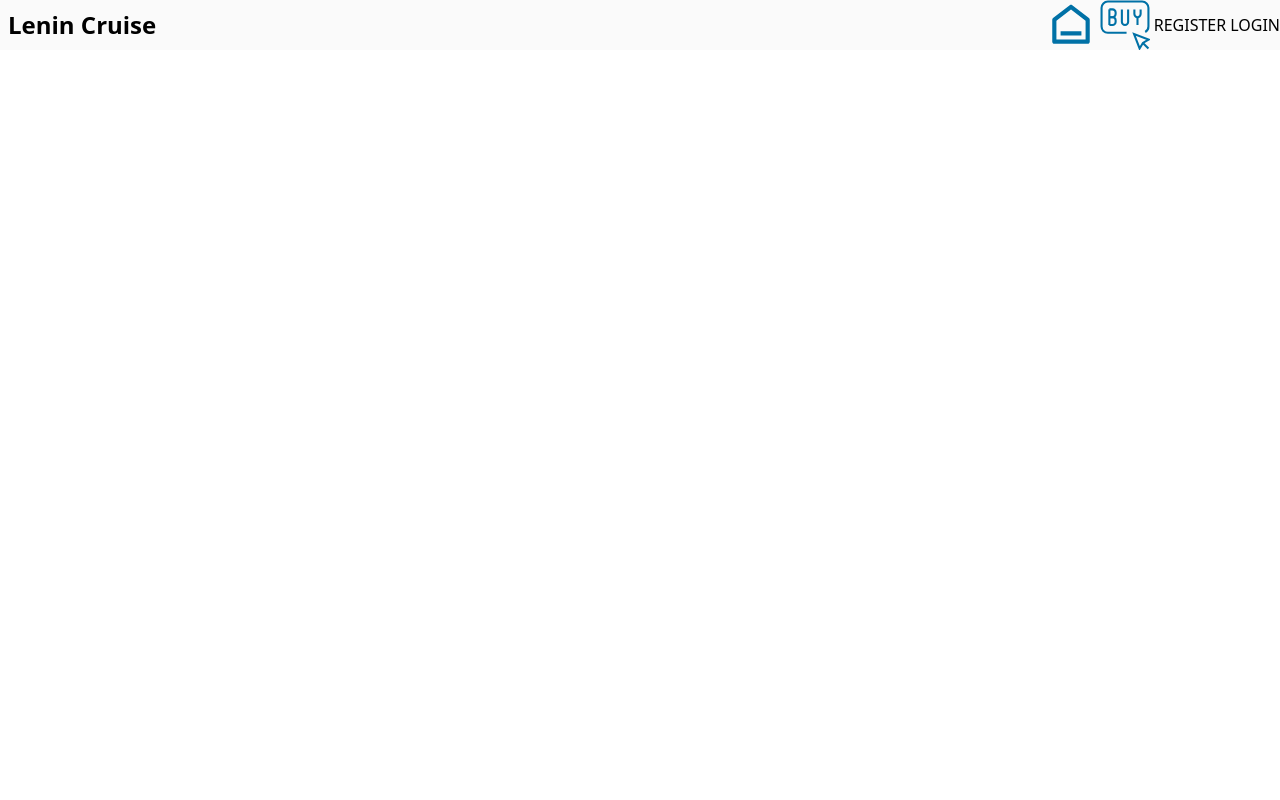
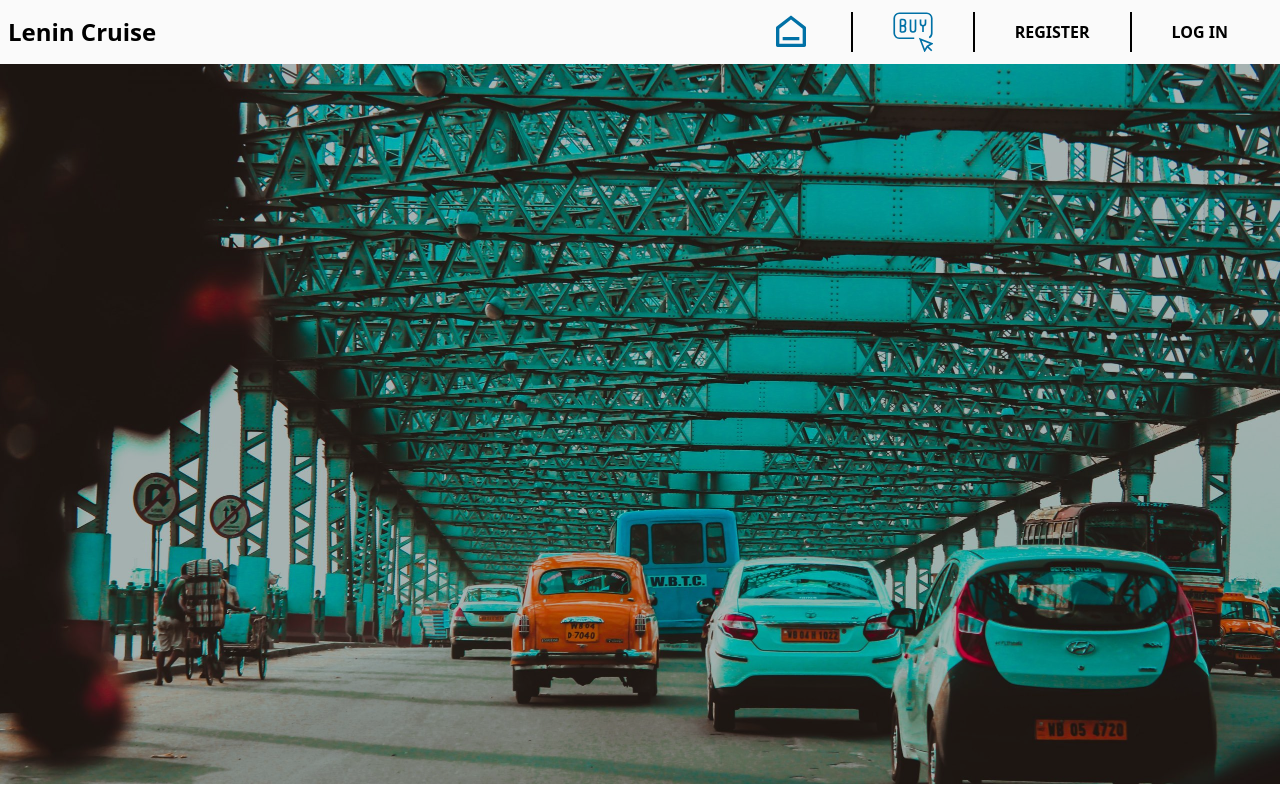
Before and after one commit to theprinceraj/Cruise-Booking-Website, a React (Vite) app in the folder frontend/: page / in a window 1280 px wide. Built offline with nearby package versions, Linux system fonts and the light colour scheme.

Commit message:
navbar and home poage

```diff
--- a/frontend/index.html
+++ b/frontend/index.html
@@ -8,8 +8,8 @@
         <link rel="preconnect" href="https://fonts.googleapis.com" />
         <link rel="preconnect" href="https://fonts.gstatic.com" crossorigin />
         <link
-            rel="stylesheet"
-            href="https://fonts.googleapis.com/css2?family=Roboto:wght@300;400;500;700&display=swap" />
+            href="https://fonts.googleapis.com/css2?family=Jost:ital,wght@0,100..900;1,100..900&display=swap"
+            rel="stylesheet" />
     </head>
     <body>
         <div id="root"></div>
--- a/frontend/package.json
+++ b/frontend/package.json
@@ -27,6 +27,7 @@
         "react-dom": "^18.2.0"
     },
     "dependencies": {
-        "react-router-dom": "^6.23.1"
+        "react-router-dom": "^6.23.1",
+        "react-simply-carousel": "^9.1.3"
     }
 }
--- /dev/null
+++ b/frontend/src/components/Carousel.jsx
@@ -0,0 +1,43 @@
+import React, { useState } from "react";
+
+export default function Carousel() {
+    const images = [
+        "https://images.pexels.com/photos/1141853/pexels-photo-1141853.jpeg?auto=compress&cs=tinysrgb&dpr=2&h=750&w=1260",
+        "https://images.pexels.com/photos/1714208/pexels-photo-1714208.jpeg?auto=compress&cs=tinysrgb&dpr=2&h=750&w=1260",
+        "https://images.pexels.com/photos/1874613/pexels-photo-1874613.jpeg?auto=compress&cs=tinysrgb&dpr=2&h=750&w=1260",
+        "https://images.pexels.com/photos/1878715/pexels-photo-1878715.jpeg?auto=compress&cs=tinysrgb&dpr=2&h=750&w=1260",
+        "https://images.pexels.com/photos/257360/pexels-photo-257360.jpeg?auto=compress&cs=tinysrgb&dpr=2&h=750&w=1260",
+    ];
+
+    const [currentIndex, setCurrentIndex] = useState(0);
+
+    const prevSlide = () => {
+        setCurrentIndex((prevIndex) => (prevIndex === 0 ? images.length - 1 : prevIndex - 1));
+    };
+
+    const nextSlide = () => {
+        setCurrentIndex((prevIndex) => (prevIndex === images.length - 1 ? 0 : prevIndex + 1));
+    };
+
+    return (
+        <div className="relative w-full overflow-hidden">
+            <div
+                className="flex transition-transform duration-500"
+                style={{ transform: `translateX(-${currentIndex * 100}%)` }}>
+                {images.map((image, index) => (
+                    <img key={index} src={image} alt={`Slide ${index}`} className="w-full h-64 md:h-96 object-cover" />
+                ))}
+            </div>
+            <button
+                onClick={prevSlide}
+                className="absolute top-1/2 left-2 transform -translate-y-1/2 bg-gray-800 text-white rounded-full p-2 focus:outline-none z-[10000]">
+                &lt;
+            </button>
+            <button
+                onClick={nextSlide}
+                className="absolute top-1/2 right-2 transform -translate-y-1/2 bg-gray-800 text-white rounded-full p-2 focus:outline-none z-[10000]">
+                &gt;
+            </button>
+        </div>
+    );
+}
--- a/frontend/src/components/Navbar.jsx
+++ b/frontend/src/components/Navbar.jsx
@@ -1,19 +1,23 @@
 import { Link } from "react-router-dom";
 import buyLogo from "/buyLogo.svg";
 import homeLogo from "/homeLogo.svg";
-export default function CollapsibleNavbar() {
+export default function Navbar() {
     return (
-        <div className="flex items-center justify-between bg-[#fafafa]">
+        <div className="flex items-center justify-between bg-[#fafafa] border-b-1 h-15 shadow-black">
             <div className="w-40 m-2 font-bold text-2xl">Lenin Cruise</div>
-            <div className="flex items-center gap-1">
-                <Link to="/">
-                    <img src={homeLogo} alt="Go back to homepage" width={50} />
+            <div className="flex items-center m-3">
+                <Link to="/" className="px-10 border-e-2">
+                    <img src={homeLogo} alt="Go back to homepage" width={40} />
                 </Link>
-                <Link to="/booking">
-                    <img src={buyLogo} alt="Book Now" width={50} />
+                <Link to="/booking" className="px-10 border-e-2">
+                    <img src={buyLogo} alt="Book Now" width={40} />
                 </Link>
-                <Link to="/contact">REGISTER</Link>
-                <Link to="/authorization">LOGIN</Link>
+                <Link to="/authorization" className="px-10 font-bold p-2 border-e-2">
+                    REGISTER
+                </Link>
+                <Link to="/authorization" className="px-10 font-bold p-2">
+                    LOG IN
+                </Link>
             </div>
         </div>
     );
--- a/frontend/src/index.css
+++ b/frontend/src/index.css
@@ -1,15 +1,13 @@
 @tailwind base;
 @tailwind components;
 @tailwind utilities;
-
-:root {
-    --primary-color: #c1aa7f; /* Example primary color */
-    --secondary-color: #393732; /* Example secondary color */
-    --accent-color: #24282b;
-    --neutral-color: #f9f8f3;
-}
 
 html {
     width: 100%;
     height: 100%;
 }
+
+body {
+    width: 100%;
+    height: 100%;
+}
--- a/frontend/src/output.css
+++ b/frontend/src/output.css
@@ -554,50 +554,65 @@ video {
   --tw-contain-style:  ;
 }
 
-.container {
-  width: 100%;
+.absolute {
+  position: absolute;
 }
 
-@media (min-width: 640px) {
-  .container {
-    max-width: 640px;
-  }
+.relative {
+  position: relative;
 }
 
-@media (min-width: 768px) {
-  .container {
-    max-width: 768px;
-  }
+.left-2 {
+  left: 0.5rem;
 }
 
-@media (min-width: 1024px) {
-  .container {
-    max-width: 1024px;
-  }
+.right-2 {
+  right: 0.5rem;
 }
 
-@media (min-width: 1280px) {
-  .container {
-    max-width: 1280px;
-  }
+.top-1\/2 {
+  top: 50%;
 }
 
-@media (min-width: 1536px) {
-  .container {
-    max-width: 1536px;
-  }
+.z-\[10000\] {
+  z-index: 10000;
 }
 
 .m-2 {
   margin: 0.5rem;
 }
 
+.m-3 {
+  margin: 0.75rem;
+}
+
 .flex {
   display: flex;
 }
 
+.h-64 {
+  height: 16rem;
+}
+
+.h-\[90vh\] {
+  height: 90vh;
+}
+
 .w-40 {
   width: 10rem;
+}
+
+.w-full {
+  width: 100%;
+}
+
+.-translate-y-1\/2 {
+  --tw-translate-y: -50%;
+  transform: translate(var(--tw-translate-x), var(--tw-translate-y)) rotate(var(--tw-rotate)) skewX(var(--tw-skew-x)) skewY(var(--tw-skew-y)) scaleX(var(--tw-scale-x)) scaleY(var(--tw-scale-y));
+}
+
+.transform {
+  transform: translate(var(--tw-translate-x), var(--tw-translate-y)) rotate(var(--tw-rotate)) skewX(var(--tw-skew-x)) skewY(var(--tw-skew-y)) scaleX(var(--tw-scale-x)) scaleY(var(--tw-scale-y));
 }
 
 .items-center {
@@ -608,8 +623,16 @@ video {
   justify-content: space-between;
 }
 
-.gap-1 {
-  gap: 0.25rem;
+.overflow-hidden {
+  overflow: hidden;
+}
+
+.rounded-full {
+  border-radius: 9999px;
+}
+
+.border-e-2 {
+  border-inline-end-width: 2px;
 }
 
 .bg-\[\#fafafa\] {
@@ -617,19 +640,23 @@ video {
   background-color: rgb(250 250 250 / var(--tw-bg-opacity));
 }
 
-.text-xs {
-  font-size: 0.75rem;
-  line-height: 1rem;
+.object-cover {
+  -o-object-fit: cover;
+     object-fit: cover;
 }
 
-.text-4xl {
-  font-size: 2.25rem;
-  line-height: 2.5rem;
+.object-center {
+  -o-object-position: center;
+     object-position: center;
 }
 
-.text-3xl {
-  font-size: 1.875rem;
-  line-height: 2.25rem;
+.p-2 {
+  padding: 0.5rem;
+}
+
+.px-10 {
+  padding-left: 2.5rem;
+  padding-right: 2.5rem;
 }
 
 .text-2xl {
@@ -641,16 +668,38 @@ video {
   font-weight: 700;
 }
 
-:root {
-  --primary-color: #c1aa7f;
-  /* Example primary color */
-  --secondary-color: #393732;
-  /* Example secondary color */
-  --accent-color: #24282b;
-  --neutral-color: #f9f8f3;
+.brightness-75 {
+  --tw-brightness: brightness(.75);
+  filter: var(--tw-blur) var(--tw-brightness) var(--tw-contrast) var(--tw-grayscale) var(--tw-hue-rotate) var(--tw-invert) var(--tw-saturate) var(--tw-sepia) var(--tw-drop-shadow);
+}
+
+.transition-transform {
+  transition-property: transform;
+  transition-timing-function: cubic-bezier(0.4, 0, 0.2, 1);
+  transition-duration: 150ms;
+}
+
+.duration-500 {
+  transition-duration: 500ms;
 }
 
 html {
   width: 100%;
   height: 100%;
 }
+
+body {
+  width: 100%;
+  height: 100%;
+}
+
+.focus\:outline-none:focus {
+  outline: 2px solid transparent;
+  outline-offset: 2px;
+}
+
+@media (min-width: 768px) {
+  .md\:h-96 {
+    height: 24rem;
+  }
+}
--- a/frontend/src/pages/Booking.jsx
+++ b/frontend/src/pages/Booking.jsx
@@ -1,7 +1,9 @@
+import Navbar from "../components/Navbar";
 
 export default function Booking() {
     return (
         <>
+            <Navbar />
             <div>Booking</div>
         </>
     );
--- a/frontend/src/pages/Contact.jsx
+++ b/frontend/src/pages/Contact.jsx
@@ -1,10 +1,12 @@
+import Navbar from "../components/Navbar";
 
 function Contact() {
-  return (
-    <div>
-      Contact
-    </div>
-  )
+    return (
+        <div>
+            <Navbar />
+            Contact
+        </div>
+    );
 }
 
 export default Contact;
--- a/frontend/src/pages/Home.jsx
+++ b/frontend/src/pages/Home.jsx
@@ -1,12 +1,12 @@
-import ImageCard from "../components/ImageCard.jsx";
+import Carousel from "../components/Carousel.jsx";
 import Navbar from "../components/Navbar.jsx";
 export default function Home() {
     return (
         <>
             <Navbar />
-                <ImageCard imageName="image1.jpg" />
-                <ImageCard imageName="image2.avif" />
-                <ImageCard imageName="image3.avif" />
+            <div className="object-center object-cover h-[90vh] w-100 brightness-75 overflow-hidden">
+                <img src="/home-bg.jpg" alt="home bg"/>
+            </div>
         </>
     );
 }
--- a/frontend/src/pages/SignUpLogin.jsx
+++ b/frontend/src/pages/SignUpLogin.jsx
@@ -1,16 +1,12 @@
+import Navbar from "../components/Navbar";
+
 function SignUpLogin() {
-  return (
-    <>
-    <div className="container">
-        <div className="loginForm">
-            login
-
-        </div>
-
-    </div>
-    </>
-
-  )
+    return (
+        <>
+            <Navbar />
+            <div className="loginForm">login</div>
+        </>
+    );
 }
 
 export default SignUpLogin;
```
Also changed, not shown: frontend/public/home-bg.jpg (added), 1 other file (tests, documents, lock files or other folders).
